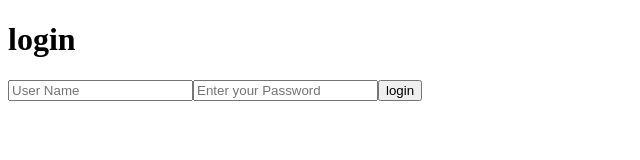
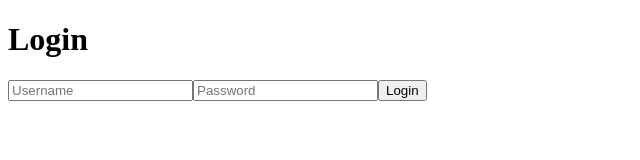
Before and after one commit to asib11/saas-django, a React (Vite) app in the folder frontend/: page /login in a window 1280 px wide. Shown: the top 160 px of the page, without its empty margins (0-640 px from the left). Built offline with nearby package versions, Linux system fonts and the light colour scheme.

Commit message:
fix #6 : find out form url problem

```diff
--- a/frontend/src/components/Form.jsx
+++ b/frontend/src/components/Form.jsx
@@ -1,48 +1,60 @@
-import React, { useState } from 'react';
+import { useState } from "react";
 import api from "../api";
-import { useNavigate } from 'react-router-dom';
-import { ACCESS_TOKEN, REFRESH_TOKEN } from '../constants';
+import { useNavigate } from "react-router-dom";
+import { ACCESS_TOKEN, REFRESH_TOKEN } from "../constants";
 
 
-const Form = ({route, method}) => {
-    const [userName, setUserName] = useState("");
+function Form({ route, method }) {
+    const [username, setUsername] = useState("");
     const [password, setPassword] = useState("");
     const [loading, setLoading] = useState(false);
     const navigate = useNavigate();
 
-    const name = method === 'login' ? 'login' : 'register';
+    const name = method === "login" ? "Login" : "Register";
 
     const handleSubmit = async (e) => {
         setLoading(true);
         e.preventDefault();
-        console.log('[DEBUG] Base URL:', api.defaults.baseURL);
-        try{
-            const res = await api.post(route, {userName, password});
-            console.log(res);
-            if(method === 'login'){
+
+        try {
+            const res = await api.post(route, { username, password })
+            if (method === "login") {
                 localStorage.setItem(ACCESS_TOKEN, res.data.access);
                 localStorage.setItem(REFRESH_TOKEN, res.data.refresh);
-                navigate('/');
-            }else{
-                navigate('/login');
+                navigate("/")
+            } else {
+                navigate("/login")
             }
-        }catch (error){
-            console.error(error);
-            alert('Something went wrong');
-        }finally{
-            setLoading(false);
+        } catch (error) {
+            alert(error)
+        } finally {
+            setLoading(false)
         }
-
-    }
+    };
 
     return (
-        <form onSubmit={handleSubmit} className=''>
+        <form onSubmit={handleSubmit} className="form-container">
             <h1>{name}</h1>
-            <input type="text" value={userName} onChange={(e) => setUserName(e.target.value)} placeholder='User Name'/>
-            <input type="password" value={password} onChange={(e)=> setPassword(e.target.value)} placeholder='Enter your Password'/>
-            <button type='submit'>{name}</button>
+            <input
+                className="form-input"
+                type="text"
+                value={username}
+                onChange={(e) => setUsername(e.target.value)}
+                placeholder="Username"
+            />
+            <input
+                className="form-input"
+                type="password"
+                value={password}
+                onChange={(e) => setPassword(e.target.value)}
+                placeholder="Password"
+            />
+            {loading && <p>Loading...</p>}
+            <button className="form-button" type="submit">
+                {name}
+            </button>
         </form>
     );
-};
+}
 
-export default Form;
+export default Form
```
Also changed, not shown: 1 other file (tests, documents, lock files or other folders).
